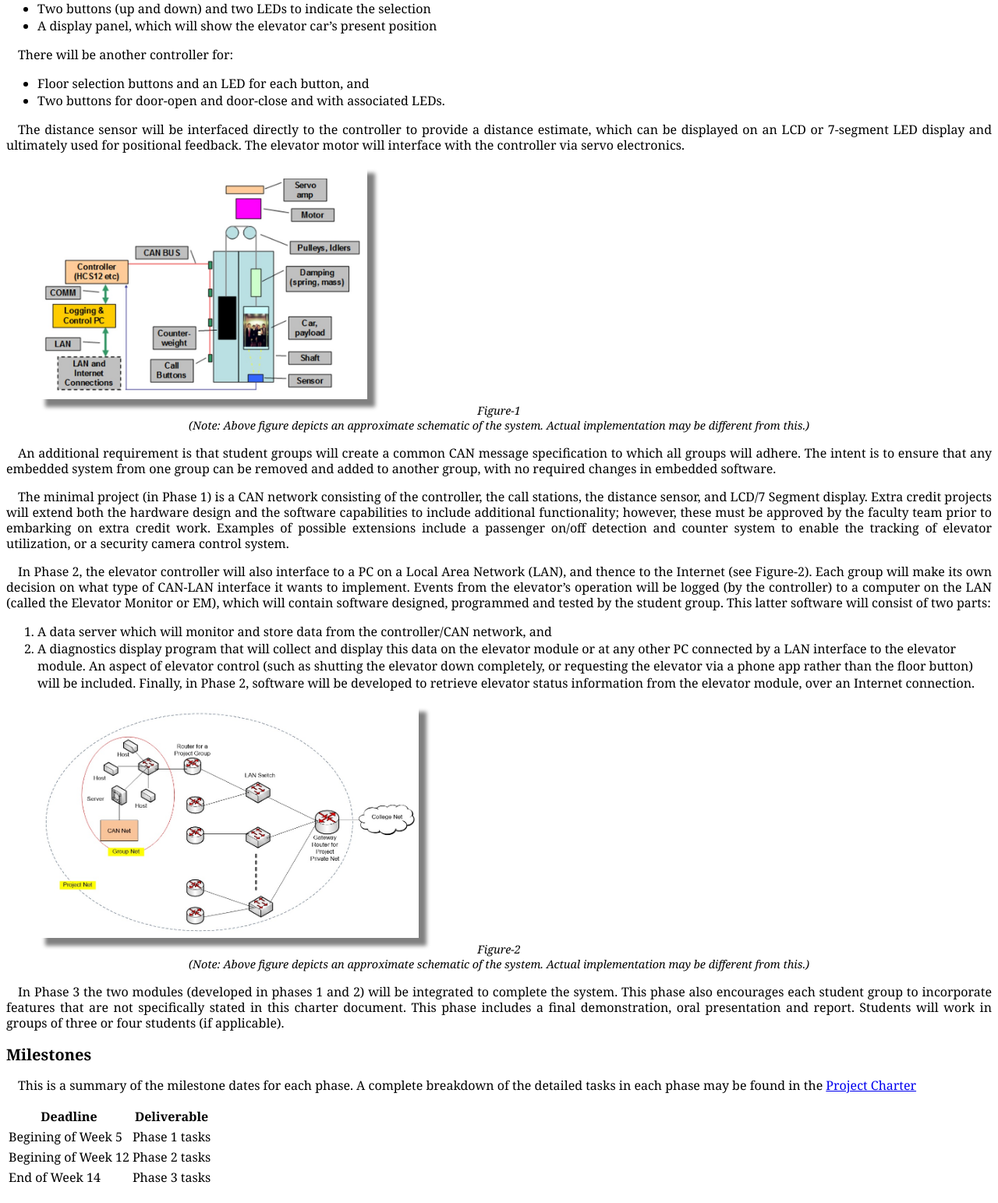
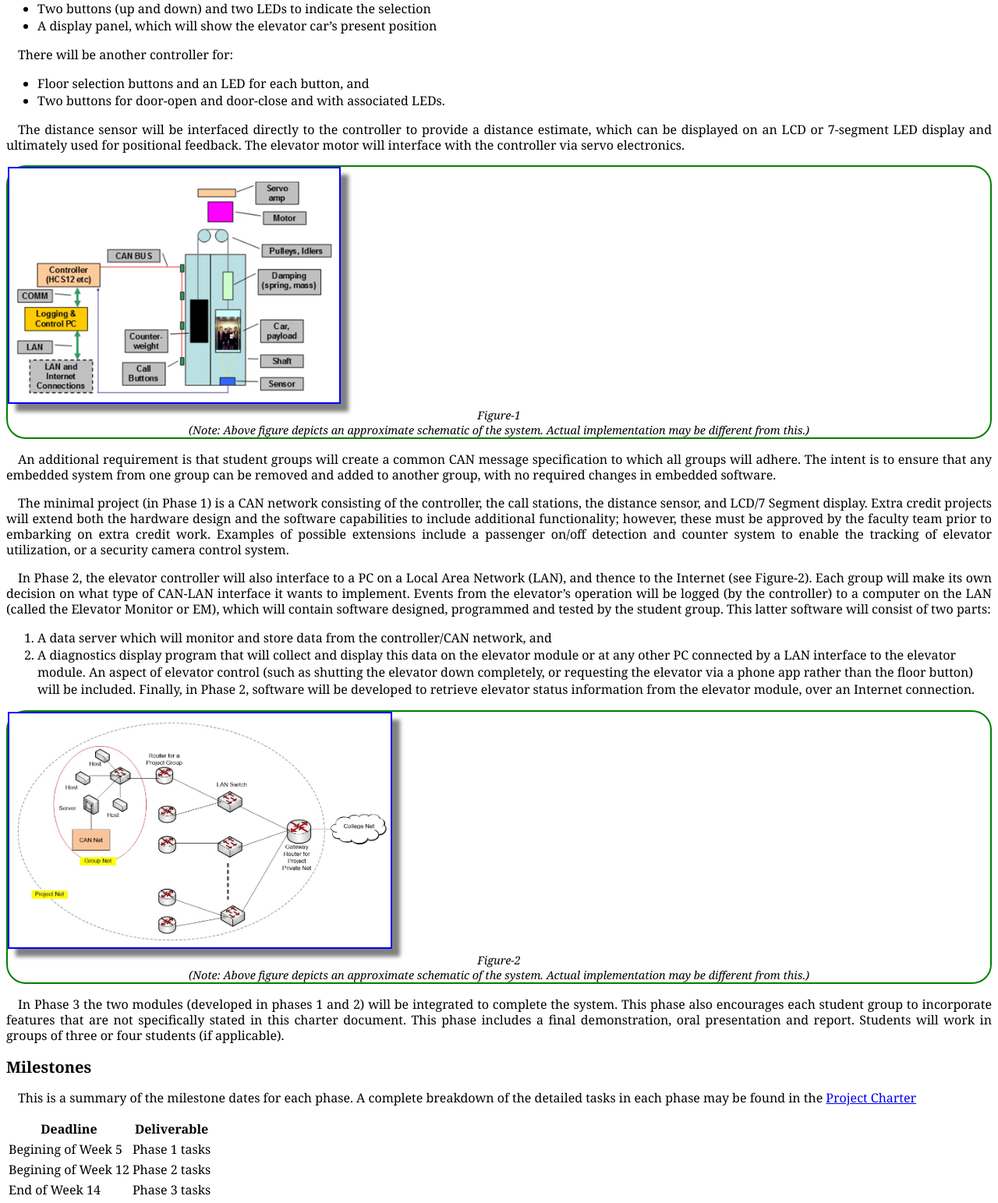
Before and after one commit to SarahJCN/Project6, a PHP site: page /proj_details.html in a window 1280 px wide. Shown: the part 400-1943 px from the top of the page at 78% size. Run offline with PHP 8.4, Linux system fonts and the light colour scheme.

Commit message:
Added to Project Details Style CSS

```diff
--- a/webpage/CSS/project_details_style.css
+++ b/webpage/CSS/project_details_style.css
@@ -21,6 +21,8 @@ h2{
 img{
     height: 300px;
     box-shadow: 10px 10px 5px gray;
+    border: 2px solid blue;
+    margin: auto;
 }
 
 figcaption{
@@ -39,3 +41,9 @@ body.border{
     margin-top: auto;
     border: 2px solid black;
 }
+
+figure{
+    border-radius: 25px;
+    border: 2px solid green;
+    margin: auto;
+}
```
